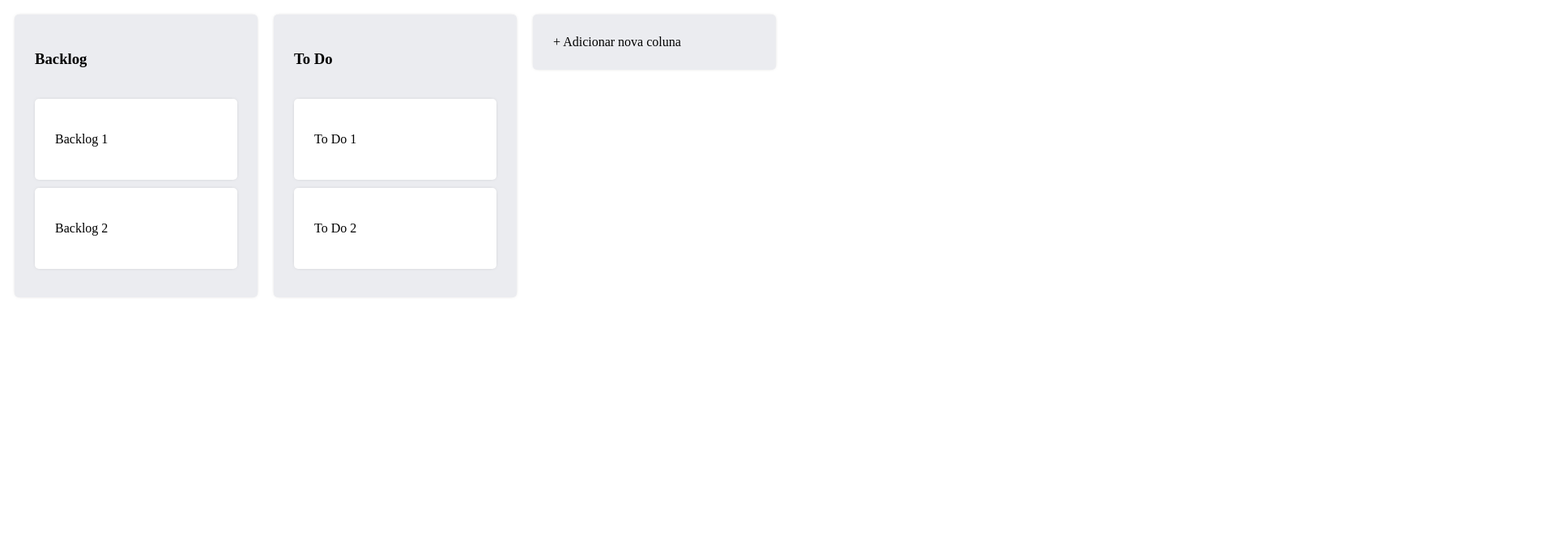
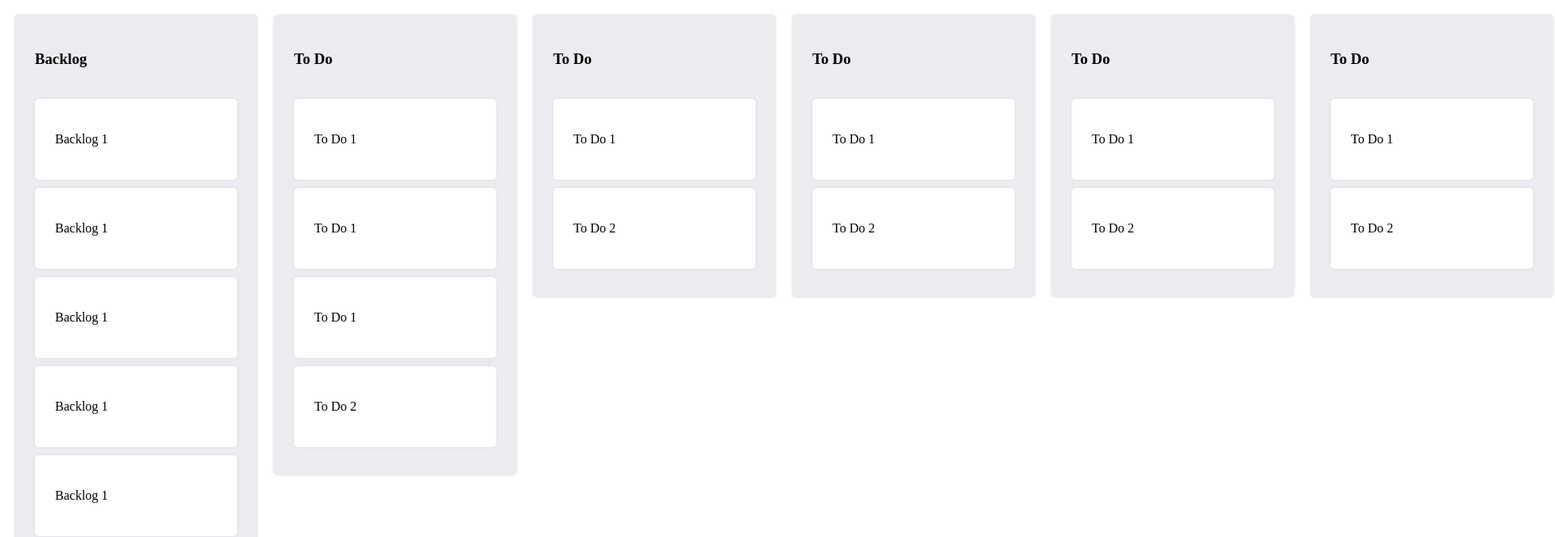
Before and after one commit to nsantos1999/simple-kanban, a React (Create React App) app: page / in a window 1280 px wide. Shown: the top 663 px of the page at 81% size, 1920 px wide, since content can reach past the window. Built offline with nearby package versions, Linux system fonts and the light colour scheme.

Commit message:
refactor animation and adding more columns example

```diff
--- /dev/null
+++ b/src/animations/kanbanAnimations.ts
@@ -0,0 +1,30 @@
+import { Variants } from "framer-motion";
+
+export const issueAnimation: Variants = {
+  hidden: { y: 20, opacity: 0 },
+  visible: {
+    y: 0,
+    opacity: 1,
+  },
+};
+
+export const columnAnimation: Variants = {
+  hidden: { opacity: 1, scale: 0 },
+  visible: {
+    opacity: 1,
+    scale: 1,
+    transition: {
+      delayChildren: 0.3,
+      staggerChildren: 0.15,
+    },
+  },
+};
+
+export const containerAnimation: Variants = {
+  hidden: {
+    transition: { staggerChildren: 0.05, staggerDirection: -1 },
+  },
+  visible: {
+    transition: { staggerChildren: 0.07, delayChildren: 0.2 },
+  },
+};
--- a/src/views/Kanban/Column/index.tsx
+++ b/src/views/Kanban/Column/index.tsx
@@ -1,6 +1,7 @@
 import { motion } from "framer-motion";
 import { useRef } from "react";
 import { useDrop } from "react-dnd";
+import { issueAnimation } from "../../../animations/kanbanAnimations";
 import { Card } from "../../../components/Card";
 import { KanbanColumn } from "../../../types/kanban";
 import { useKanban } from "../contexts/KanbanContext";
@@ -10,26 +11,6 @@ import { Container, IssueContent } from "./styles";
 export type KanbanColumnProps = {
   column: KanbanColumn;
   index: number;
-};
-
-const container = {
-  hidden: { opacity: 1, scale: 0 },
-  visible: {
-    opacity: 1,
-    scale: 1,
-    transition: {
-      delayChildren: 0.3,
-      staggerChildren: 0.2,
-    },
-  },
-};
-
-const item = {
-  hidden: { y: 20, opacity: 0 },
-  visible: {
-    y: 0,
-    opacity: 1,
-  },
 };
 
 function Column({ column, index: columnIndex }: KanbanColumnProps) {
@@ -63,19 +44,19 @@ function Column({ column, index: columnIndex }: KanbanColumnProps) {
   dropRef(ref);
 
   return (
-    <motion.div variants={container} initial="hidden" animate="visible">
     <Container ref={ref}>
       <Card
         header={<h3>{column.title}</h3>}
         content={
           <>
             {column.issues.map((issue, index) => (
-                <motion.div variants={item}>
+              <motion.div variants={issueAnimation}>
                 <IssueContent key={issue.id}>
                   <Issue
                     issue={issue}
                     index={index}
                     columnIndex={columnIndex}
+                    key={issue.id}
                   />
                 </IssueContent>
               </motion.div>
@@ -85,7 +66,6 @@ function Column({ column, index: columnIndex }: KanbanColumnProps) {
         backgroundColor={"#EBECF0"}
       />
     </Container>
-    </motion.div>
   );
 }
 
--- a/src/views/Kanban/fakeKanban.ts
+++ b/src/views/Kanban/fakeKanban.ts
@@ -7,6 +7,46 @@ export const fakeKanban: KanbanColumn[] = [
     title: "Backlog",
     createdAt: new Date(),
     issues: [
+      {
+        id: uuidv4(),
+        title: "Backlog 1",
+        status: "A",
+        userCreator: "Natã Souza Santos",
+        userResponsible: "Natã Souza Santos",
+        createdAt: new Date(),
+      },
+      {
+        id: uuidv4(),
+        title: "Backlog 1",
+        status: "A",
+        userCreator: "Natã Souza Santos",
+        userResponsible: "Natã Souza Santos",
+        createdAt: new Date(),
+      },
+      {
+        id: uuidv4(),
+        title: "Backlog 1",
+        status: "A",
+        userCreator: "Natã Souza Santos",
+        userResponsible: "Natã Souza Santos",
+        createdAt: new Date(),
+      },
+      {
+        id: uuidv4(),
+        title: "Backlog 1",
+        status: "A",
+        userCreator: "Natã Souza Santos",
+        userResponsible: "Natã Souza Santos",
+        createdAt: new Date(),
+      },
+      {
+        id: uuidv4(),
+        title: "Backlog 1",
+        status: "A",
+        userCreator: "Natã Souza Santos",
+        userResponsible: "Natã Souza Santos",
+        createdAt: new Date(),
+      },
       {
         id: uuidv4(),
         title: "Backlog 1",
@@ -40,6 +80,200 @@ export const fakeKanban: KanbanColumn[] = [
       },
       {
         id: uuidv4(),
+        title: "To Do 1",
+        status: "A",
+        userCreator: "Natã Souza Santos",
+        userResponsible: "Natã Souza Santos",
+        createdAt: new Date(),
+      },
+      {
+        id: uuidv4(),
+        title: "To Do 1",
+        status: "A",
+        userCreator: "Natã Souza Santos",
+        userResponsible: "Natã Souza Santos",
+        createdAt: new Date(),
+      },
+      {
+        id: uuidv4(),
+        title: "To Do 2",
+        status: "A",
+        userCreator: "Natã Souza Santos",
+        userResponsible: "Natã Souza Santos",
+        createdAt: new Date(),
+      },
+    ],
+  },
+  {
+    id: uuidv4(),
+    title: "To Do",
+    createdAt: new Date(),
+    issues: [
+      {
+        id: uuidv4(),
+        title: "To Do 1",
+        status: "A",
+        userCreator: "Natã Souza Santos",
+        userResponsible: "Natã Souza Santos",
+        createdAt: new Date(),
+      },
+      {
+        id: uuidv4(),
+        title: "To Do 2",
+        status: "A",
+        userCreator: "Natã Souza Santos",
+        userResponsible: "Natã Souza Santos",
+        createdAt: new Date(),
+      },
+    ],
+  },
+  {
+    id: uuidv4(),
+    title: "To Do",
+    createdAt: new Date(),
+    issues: [
+      {
+        id: uuidv4(),
+        title: "To Do 1",
+        status: "A",
+        userCreator: "Natã Souza Santos",
+        userResponsible: "Natã Souza Santos",
+        createdAt: new Date(),
+      },
+      {
+        id: uuidv4(),
+        title: "To Do 2",
+        status: "A",
+        userCreator: "Natã Souza Santos",
+        userResponsible: "Natã Souza Santos",
+        createdAt: new Date(),
+      },
+    ],
+  },
+  {
+    id: uuidv4(),
+    title: "To Do",
+    createdAt: new Date(),
+    issues: [
+      {
+        id: uuidv4(),
+        title: "To Do 1",
+        status: "A",
+        userCreator: "Natã Souza Santos",
+        userResponsible: "Natã Souza Santos",
+        createdAt: new Date(),
+      },
+      {
+        id: uuidv4(),
+        title: "To Do 2",
+        status: "A",
+        userCreator: "Natã Souza Santos",
+        userResponsible: "Natã Souza Santos",
+        createdAt: new Date(),
+      },
+    ],
+  },
+  {
+    id: uuidv4(),
+    title: "To Do",
+    createdAt: new Date(),
+    issues: [
+      {
+        id: uuidv4(),
+        title: "To Do 1",
+        status: "A",
+        userCreator: "Natã Souza Santos",
+        userResponsible: "Natã Souza Santos",
+        createdAt: new Date(),
+      },
+      {
+        id: uuidv4(),
+        title: "To Do 2",
+        status: "A",
+        userCreator: "Natã Souza Santos",
+        userResponsible: "Natã Souza Santos",
+        createdAt: new Date(),
+      },
+    ],
+  },
+  {
+    id: uuidv4(),
+    title: "To Do",
+    createdAt: new Date(),
+    issues: [
+      {
+        id: uuidv4(),
+        title: "To Do 1",
+        status: "A",
+        userCreator: "Natã Souza Santos",
+        userResponsible: "Natã Souza Santos",
+        createdAt: new Date(),
+      },
+      {
+        id: uuidv4(),
+        title: "To Do 2",
+        status: "A",
+        userCreator: "Natã Souza Santos",
+        userResponsible: "Natã Souza Santos",
+        createdAt: new Date(),
+      },
+      {
+        id: uuidv4(),
+        title: "To Do 2",
+        status: "A",
+        userCreator: "Natã Souza Santos",
+        userResponsible: "Natã Souza Santos",
+        createdAt: new Date(),
+      },
+      {
+        id: uuidv4(),
+        title: "To Do 2",
+        status: "A",
+        userCreator: "Natã Souza Santos",
+        userResponsible: "Natã Souza Santos",
+        createdAt: new Date(),
+      },
+      {
+        id: uuidv4(),
+        title: "To Do 2",
+        status: "A",
+        userCreator: "Natã Souza Santos",
+        userResponsible: "Natã Souza Santos",
+        createdAt: new Date(),
+      },
+    ],
+  },
+  {
+    id: uuidv4(),
+    title: "To Do",
+    createdAt: new Date(),
+    issues: [
+      {
+        id: uuidv4(),
+        title: "To Do 1",
+        status: "A",
+        userCreator: "Natã Souza Santos",
+        userResponsible: "Natã Souza Santos",
+        createdAt: new Date(),
+      },
+      {
+        id: uuidv4(),
+        title: "To Do 1",
+        status: "A",
+        userCreator: "Natã Souza Santos",
+        userResponsible: "Natã Souza Santos",
+        createdAt: new Date(),
+      },
+      {
+        id: uuidv4(),
+        title: "To Do 1",
+        status: "A",
+        userCreator: "Natã Souza Santos",
+        userResponsible: "Natã Souza Santos",
+        createdAt: new Date(),
+      },
+      {
+        id: uuidv4(),
         title: "To Do 2",
         status: "A",
         userCreator: "Natã Souza Santos",
--- a/src/views/Kanban/index.tsx
+++ b/src/views/Kanban/index.tsx
@@ -1,3 +1,8 @@
+import { motion } from "framer-motion";
+import {
+  columnAnimation,
+  containerAnimation,
+} from "../../animations/kanbanAnimations";
 import { AddNewColumn } from "./AddNewColumn";
 import { Column } from "./Column";
 import { useKanban } from "./contexts/KanbanContext";
@@ -7,9 +12,11 @@ function Kanban() {
   const { kanbanColumns } = useKanban();
 
   return (
-    <Container>
+    <Container variants={containerAnimation} initial="hidden" animate="visible">
       {kanbanColumns.map((column, index) => (
-        <Column column={column} index={index} key={column.id} />
+        <motion.div variants={columnAnimation} style={{ display: "flex" }}>
+          <Column column={column} index={index} key={column.id} />
+        </motion.div>
       ))}
       <AddNewColumn />
     </Container>
--- a/src/views/Kanban/styles.ts
+++ b/src/views/Kanban/styles.ts
@@ -1,5 +1,6 @@
+import { motion } from "framer-motion";
 import styled from "styled-components";
 
-export const Container = styled.div`
+export const Container = styled(motion.div)`
   display: flex;
 `;
```
Lines whose indentation alone changed are shown as unchanged.
